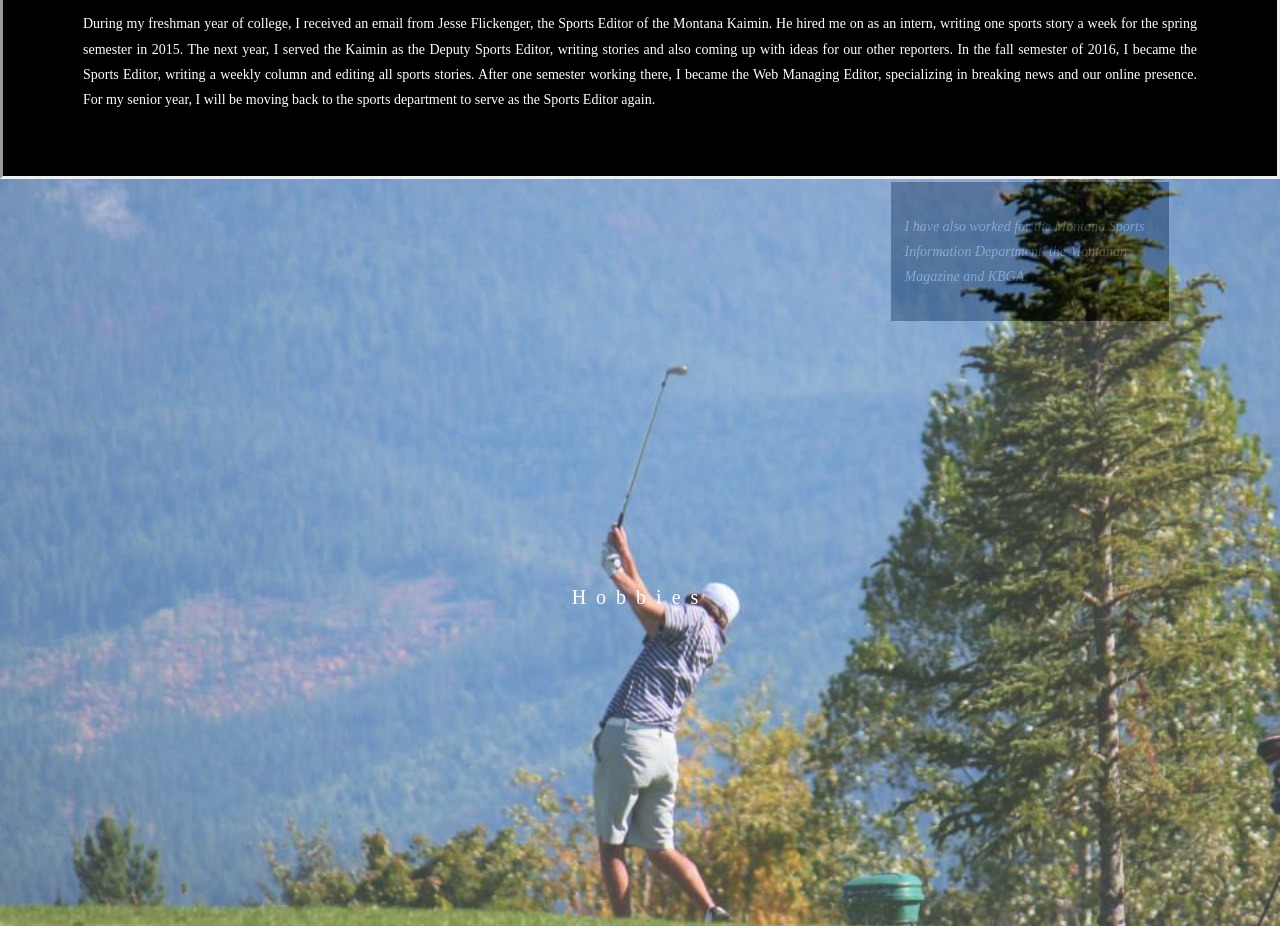
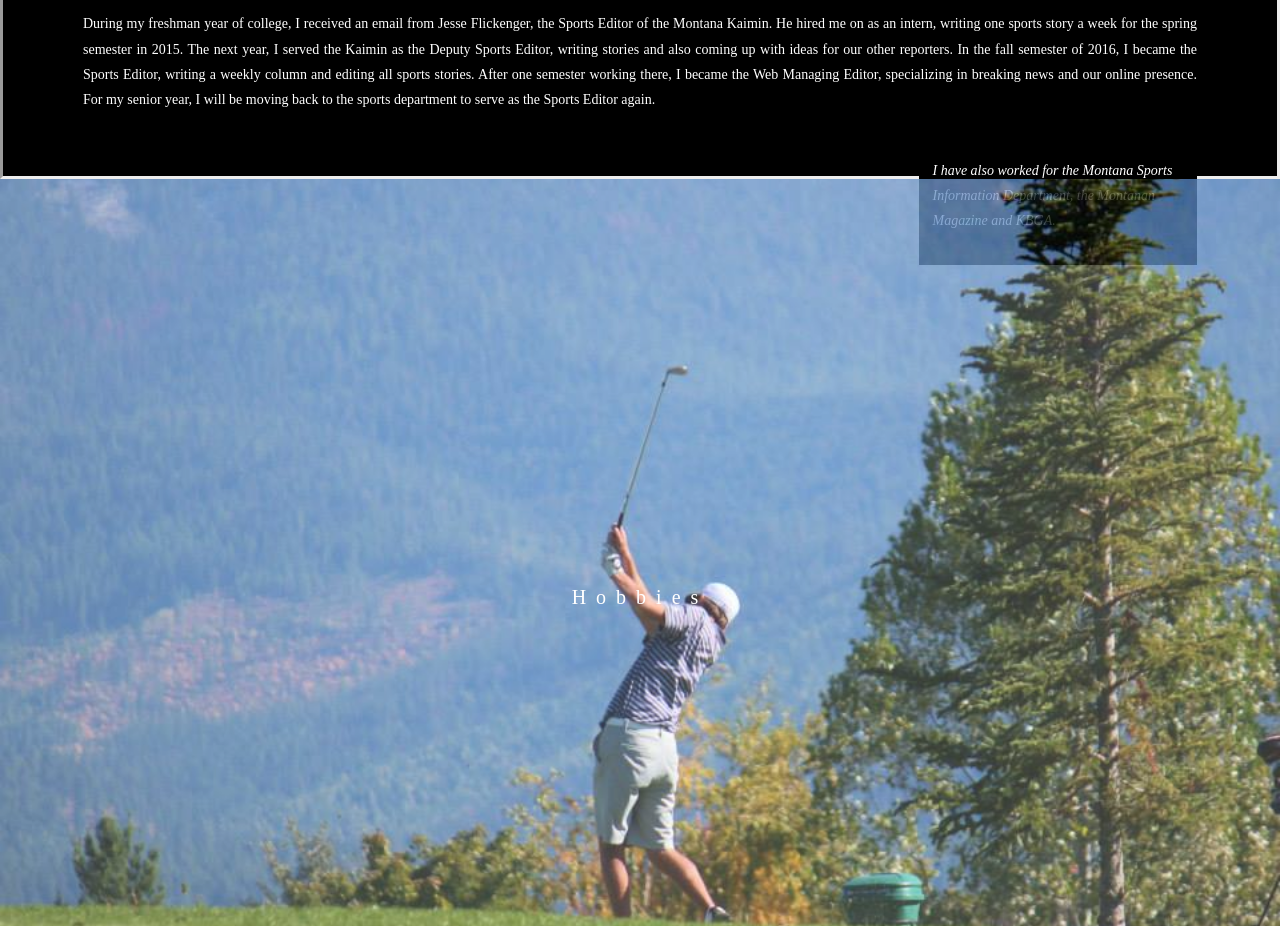
Before and after one commit to jackson-wagner/final-site-wagner, a plain HTML site: page Final/index.html in a window 1280 px wide. Shown: the part 1840-2766 px from the top of the page. Drawn offline with Linux system fonts and the light colour scheme.

Commit message:
no message

```diff
--- a/Final/css/style.css
+++ b/Final/css/style.css
@@ -90,8 +90,6 @@ h3 {
 
 aside.content-side {
     float: right;
-    margin: 2em;
-    margin-top: 4em;
     padding: 0;
     width: 25%;
     color: #fff;
```
